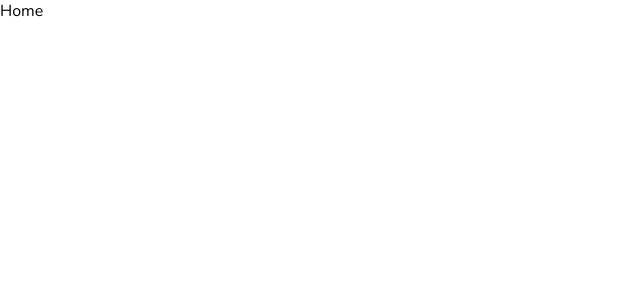
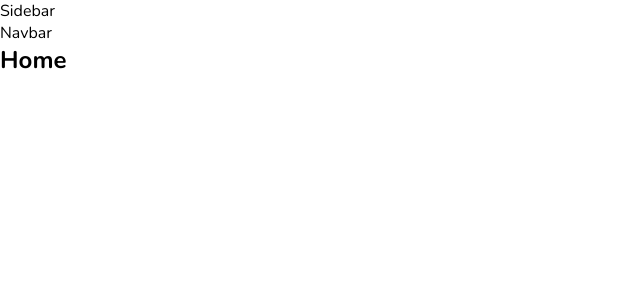
Before and after one commit to FabKaiz/booking-mern-clone, a React (Create React App) app in the folder admin/: page / in a window 1280 px wide. Shown: the top 300 px of the page, without its empty margins (0-640 px from the left). Built offline with nearby package versions, Linux system fonts and the light colour scheme.

Commit message:
added navbar and sidebar components

```diff
--- /dev/null
+++ b/admin/src/components/navbar/Navbar.jsx
@@ -0,0 +1,9 @@
+import './navbar.scss'
+
+const Navbar = () => {
+  return (
+    <div className="navbar">Navbar</div>
+  )
+}
+
+export default Navbar
--- /dev/null
+++ b/admin/src/components/sidebar/Sidebar.jsx
@@ -0,0 +1,9 @@
+import './sidebar.scss'
+
+const Sidebar = () => {
+  return (
+    <div className='sidebar'>Sidebar</div>
+  )
+}
+
+export default Sidebar
--- a/admin/src/pages/home/Home.jsx
+++ b/admin/src/pages/home/Home.jsx
@@ -1,7 +1,14 @@
 import './home.scss'
+import Sidebar from '../../components/sidebar/Sidebar'
+import Navbar from '../../components/navbar/Navbar'
+
 const Home = () => {
   return (
-    <div>Home</div>
+    <div className="home">
+      <Sidebar />
+      <Navbar />
+      <h2>Home</h2>
+    </div>
   )
 }
 
```
Also changed, not shown: admin/src/components/navbar/navbar.scss (added), admin/src/components/sidebar/sidebar.scss (added).
